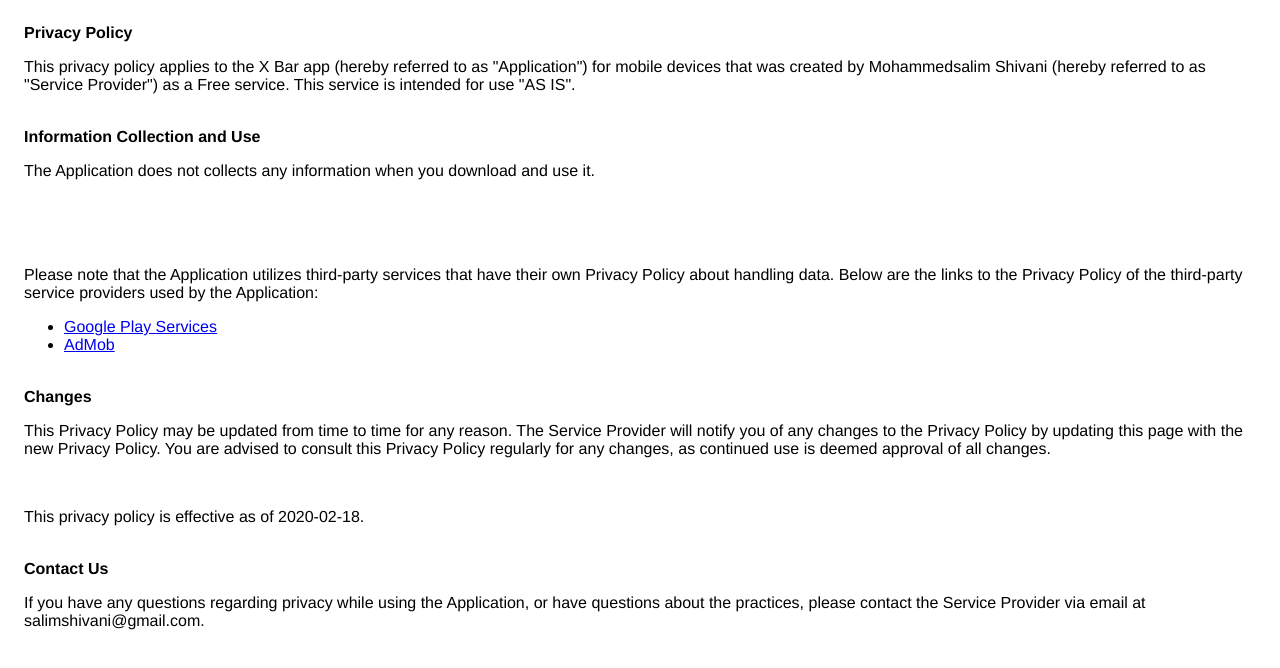
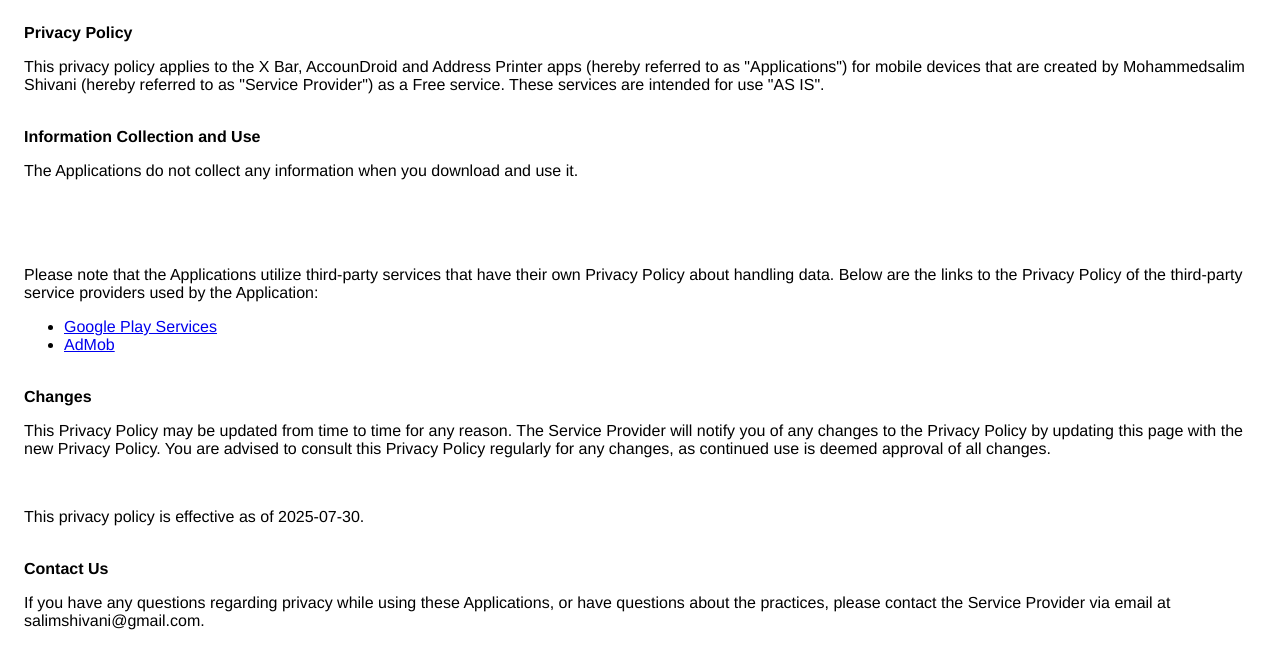
Before and after one commit to ashshamstech/ashshams.co.in, a plain HTML site: page privacy.html in a window 1280 px wide. Drawn offline with Linux system fonts and the light colour scheme.

Commit message:
Update privacy.html

```diff
--- a/privacy.html
+++ b/privacy.html
@@ -8,16 +8,16 @@
     </head>
     <body>
         <strong>Privacy Policy</strong>
-        <p>This privacy policy applies to the X Bar app (hereby referred to as "Application") for mobile devices that was created by Mohammedsalim Shivani (hereby referred to as "Service Provider") as a Free service. This service is intended for use "AS IS".</p>
+        <p>This privacy policy applies to the X Bar, AccounDroid and Address Printer apps (hereby referred to as "Applications") for mobile devices that are created by Mohammedsalim Shivani (hereby referred to as "Service Provider") as a Free service. These services are intended for use "AS IS".</p>
         <br>
         <strong>Information Collection and Use</strong>
-        <p>The Application does not collects any information when you download and use it.</p>
+        <p>The Applications do not collect any information when you download and use it.</p>
         <p></p>
         <br>
         <br>
         <div>
             <br>
-            <p>Please note that the Application utilizes third-party services that have their own Privacy Policy about handling data. Below are the links to the Privacy Policy of the third-party service providers used by the Application:</p>
+            <p>Please note that the Applications utilize third-party services that have their own Privacy Policy about handling data. Below are the links to the Privacy Policy of the third-party service providers used by the Application:</p>
             <ul>
                 <li>
                     <a href="https://www.google.com/policies/privacy/" target="_blank" rel="noopener noreferrer">Google Play Services</a>
@@ -34,12 +34,12 @@
         </p>
         <br>
         <p>
-            This privacy policy is effective as of 2020-02-18.
+            This privacy policy is effective as of 2025-07-30.
         </p>
         <br>
         <strong>Contact Us</strong>
         <p>
-            If you have any questions regarding privacy while using the Application, or have questions about the practices, please contact the Service Provider via email at salimshivani@gmail.com.
+            If you have any questions regarding privacy while using these Applications, or have questions about the practices, please contact the Service Provider via email at salimshivani@gmail.com.
         </p>
     </body>
 </html>
```
